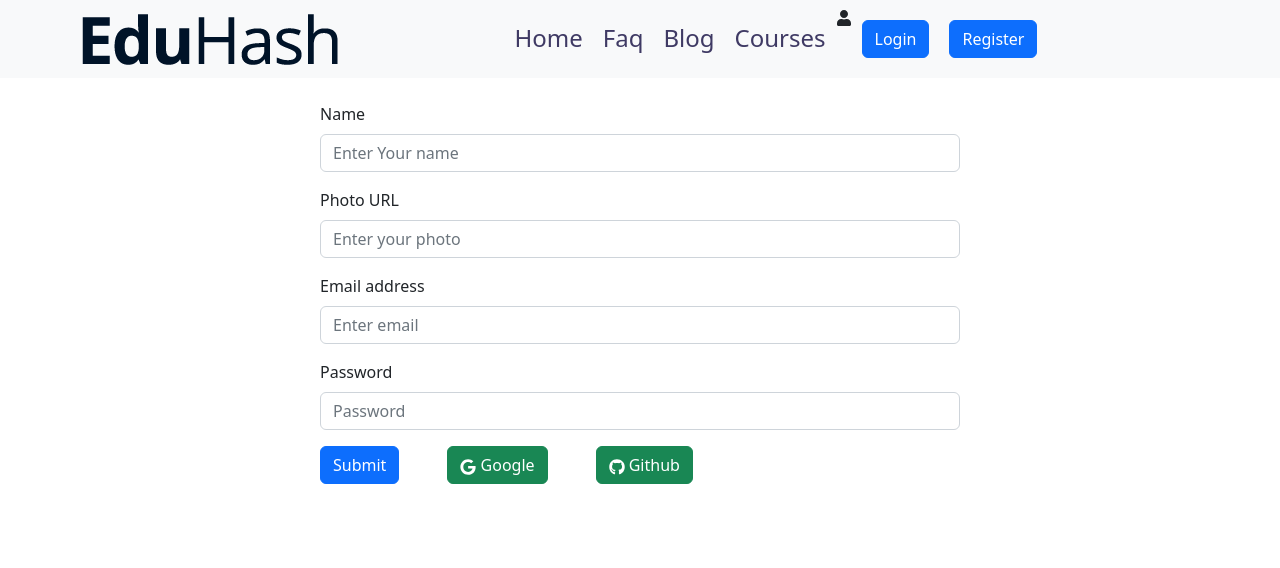
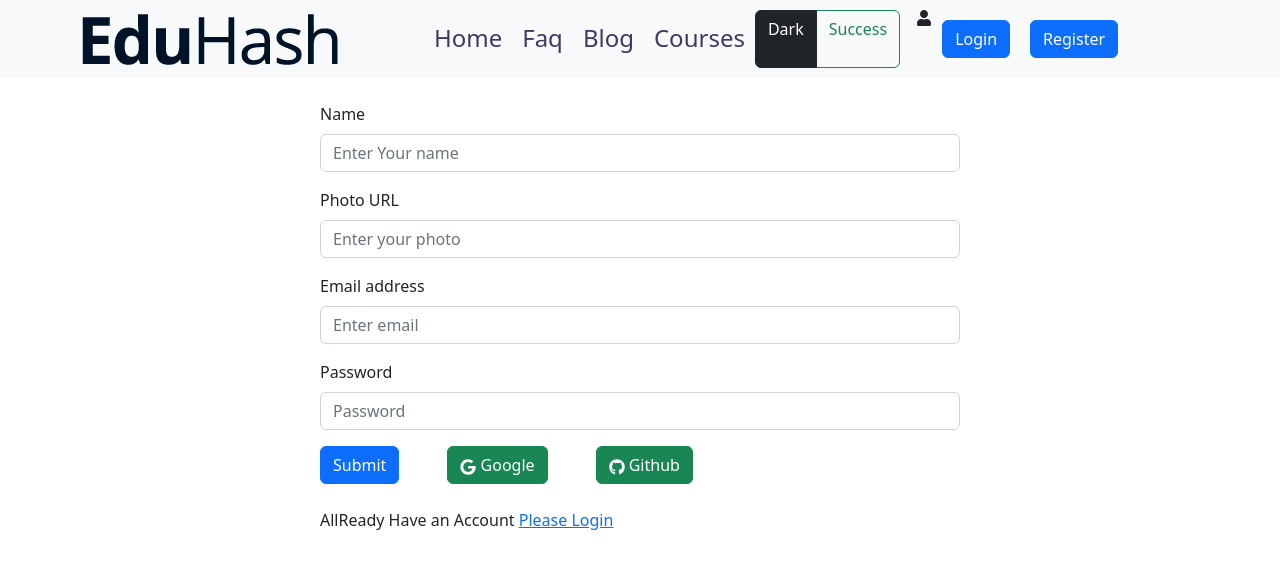
Before and after one commit to firojalam58/simple-react-app, a React (Create React App) app: page /register in a window 1280 px wide. Shown: the top 568 px of the page. Built offline with nearby package versions, Linux system fonts and the light colour scheme; no server answers.

Commit message:
added event local

```diff
--- a/src/Components/AuthProvider/AuthProvider.js
+++ b/src/Components/AuthProvider/AuthProvider.js
@@ -37,7 +37,7 @@ const AuthProvider = ({children}) => {
             return updateProfile(auth.currentUser,profile)
         };
         const githubLogin = () =>{
-            setLoading()
+            setLoading(true)
             return signInWithPopup(auth,githubProvider)
         }
         useEffect( ()=>{
--- a/src/Components/CoursesData/CoursesData.js
+++ b/src/Components/CoursesData/CoursesData.js
@@ -6,7 +6,6 @@ import { Container } from 'react-bootstrap';
 
 const CoursesData = () => {
     const courseDetails = useLoaderData([]);
-    console.log(courseDetails);
     const { title, image_url, details, _id } = courseDetails;
 
     return (
--- a/src/Components/Header/Header.js
+++ b/src/Components/Header/Header.js
@@ -1,6 +1,6 @@
-import React from 'react';
+import React, { useState } from 'react';
 import { useContext } from 'react';
-import { Image, Container, Nav, Navbar } from 'react-bootstrap';
+import { Image, Container, Nav, Navbar, ToggleButton, ButtonGroup } from 'react-bootstrap';
 import { FaUser } from 'react-icons/fa';
 import { Link } from 'react-router-dom';
 import { AuthContext } from '../AuthProvider/AuthProvider';
@@ -19,6 +19,13 @@ const Header = () => {
         .catch ( error => console.error(error))
   }
 
+  const [checked, setChecked] = useState(false);
+  const [radioValue, setRadioValue] = useState('1');
+  const radios = [
+    { name: 'Dark', value: '1' },
+    { name: 'Success', value: '2' },
+  ];
+
     return (
 
    <div>
@@ -33,7 +40,22 @@ const Header = () => {
                         <Link className='link' to={'/blog'}>Blog</Link>
                         <Link className='link' to={'/course'}>Courses</Link>
 
-
+                        <ButtonGroup className='me-3'>
+        {radios.map((radio, idx) => (
+          <ToggleButton
+            key={idx}
+            id={`radio-${idx}`}
+            type="radio"
+            variant={idx % 2 ? 'outline-success' : 'outline-dark'}
+            name="radio"
+            value={radio.value}
+            checked={radioValue === radio.value}
+            onChange={(e) => setRadioValue(e.currentTarget.value)}
+          >
+            {radio.name}
+          </ToggleButton>
+        ))}
+      </ButtonGroup>
                         <>
                                 {user?.photoURL ?
                                     <Image
@@ -45,8 +67,8 @@ const Header = () => {
                                 }
 
                             </>
-                       { user?.email ?
-                        <button onClick={handleLogout} className='btn btn-primary'>Logout</button>
+                       { user ?
+                        <button onClick={handleLogout} className='btn btn-primary ms-3'>Logout</button>
                         : <>
                         <Link className='link btn btn-primary' to={'/login'}>Login</Link>
                         <Link onClick={handleGoogleSignin} className='link btn btn-primary' to={'/register'}>Register</Link>
--- a/src/Components/LeftSide/LeftSide.js
+++ b/src/Components/LeftSide/LeftSide.js
@@ -20,6 +20,7 @@ const LeftSide = () => {
                 {
                     coursesList.map(category => <p
                         key={category.id}>
+
                         <Link className='links' to={`/courses/${category.id}`}><button className='btn btn-success'>{category.name}</button></Link>
                     </p>)
                 }
--- a/src/Components/Login/Login.js
+++ b/src/Components/Login/Login.js
@@ -2,7 +2,7 @@ import React, { useContext } from 'react';
 import { useState } from 'react';
 import Button from 'react-bootstrap/Button';
 import Form from 'react-bootstrap/Form';
-import { useLocation, useNavigate } from 'react-router-dom';
+import { Link, useLocation, useNavigate } from 'react-router-dom';
 import { AuthContext } from '../AuthProvider/AuthProvider';
 const Login = () => {
     const {providerLogin} = useContext(AuthContext)
@@ -48,6 +48,7 @@ const Login = () => {
         Submit
       </Button>
     </Form>
+    <p className='mt-4'>If you are new please <Link to='/register'>Create Account</Link></p>
   </div>
     );
 };
--- a/src/Components/Register/Register.js
+++ b/src/Components/Register/Register.js
@@ -4,7 +4,7 @@ import { FaGithub, FaGoogle } from 'react-icons/fa';
 
 import Form from 'react-bootstrap/Form';
 import { AuthContext } from '../AuthProvider/AuthProvider';
-import { useNavigate } from 'react-router-dom';
+import { Link, useNavigate } from 'react-router-dom';
 const Register = () => {
   const {register, googleLogin, userUpdate, githubLogin} = useContext(AuthContext)
 
@@ -16,6 +16,17 @@ const Register = () => {
     .catch ( error => console.error(error))
   }
 
+  const handleGithub =() =>{
+    githubLogin()
+    .then ( result =>{
+      const user = result.user
+      if(user){
+        navigate('/')
+
+      }
+    })
+  .catch ( error => console.error(error))
+  }
 
   const handleSubmit = event =>{
     event.preventDefault();
@@ -49,18 +60,6 @@ const Register = () => {
     })
   }
 
-    const handleGithub =() =>{
-      githubLogin()
-      .then ( result =>{
-        const user = result.user
-        if(user){
-          navigate('/')
-
-        }
-        console.log(user);
-      })
-    .catch ( error => console.error(error))
-    }
     return (
         <div className='w-50 m-auto'>
      <Form onSubmit={handleSubmit}>
@@ -88,6 +87,7 @@ const Register = () => {
       <button onClick={handleGoogle} className='btn btn-success mx-5'><FaGoogle></FaGoogle> Google</button>
       <button onClick={handleGithub} className='btn btn-success '><FaGithub></FaGithub> Github</button>
     </Form>
+    <p className='mt-4'>AllReady Have an Account <Link to='/login'>Please Login</Link></p>
     <div>
 
     </div>
--- a/src/Components/RightSide/RightSide.js
+++ b/src/Components/RightSide/RightSide.js
@@ -18,7 +18,7 @@ const RightSide = () => {
         <h2>Our Courses: {coursesList.length}Items</h2>
         <div className='row row-cols-lg-3 g-40'>
             {
-                coursesList.map(category => <p
+                coursesList.map(category => <h2
                     key={category.id}
 
                 >
@@ -34,7 +34,7 @@ const RightSide = () => {
                         </Col>
 
                     </Row>
-                </p>)
+                </h2>)
             }
         </div>
     </div>
--- a/src/Firebase/Firebase.init.js
+++ b/src/Firebase/Firebase.init.js
@@ -5,12 +5,12 @@ import { initializeApp } from "firebase/app";
 
 // Your web app's Firebase configuration
 const firebaseConfig = {
-  apiKey: "AIzaSyAsqPB9gXDsSSUsadS1LR7BTkalUgHyiJ8",
-  authDomain: "asignment-10-710fa.firebaseapp.com",
-  projectId: "asignment-10-710fa",
-  storageBucket: "asignment-10-710fa.appspot.com",
-  messagingSenderId: "441491716046",
-  appId: "1:441491716046:web:5a1bac5609303c5aa8dd9f"
+  apiKey: process.env.REACT_APP_apiKey,
+  authDomain: process.env.REACT_APP_authDomain,
+  projectId: process.env.REACT_APP_projectId,
+  storageBucket: process.env.REACT_APP_storageBucket,
+  messagingSenderId: process.env.REACT_APP_messagingSenderId,
+  appId: process.env.REACT_APP_appId,
 };
 
 // Initialize Firebase
```
